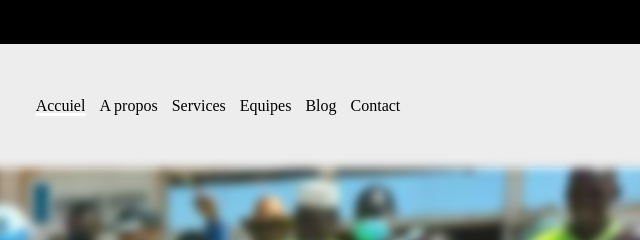
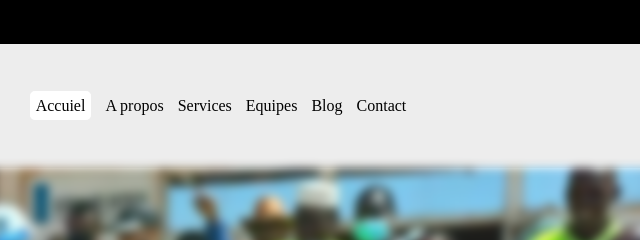
Before and after one commit to ATESSSMALI/ates-ssm, a plain HTML site: page index.html in a window 1280 px wide. Shown: the top 240 px of the page, 555-1195 px from the left. Drawn offline with Linux system fonts and the light colour scheme.

Commit message:
Update index.html
border

```diff
--- a/index.html
+++ b/index.html
@@ -35,7 +35,10 @@
             margin-left: 10px;
         }
         .accueil{
-            text-decoration:underline 3px white;
+          border: 1px solid white;
+          padding: 5px;
+          border-radius: 5px;
+          background-color: white;
         }
         .sectionappbar{
             grid-area: sectionappbar;
```
